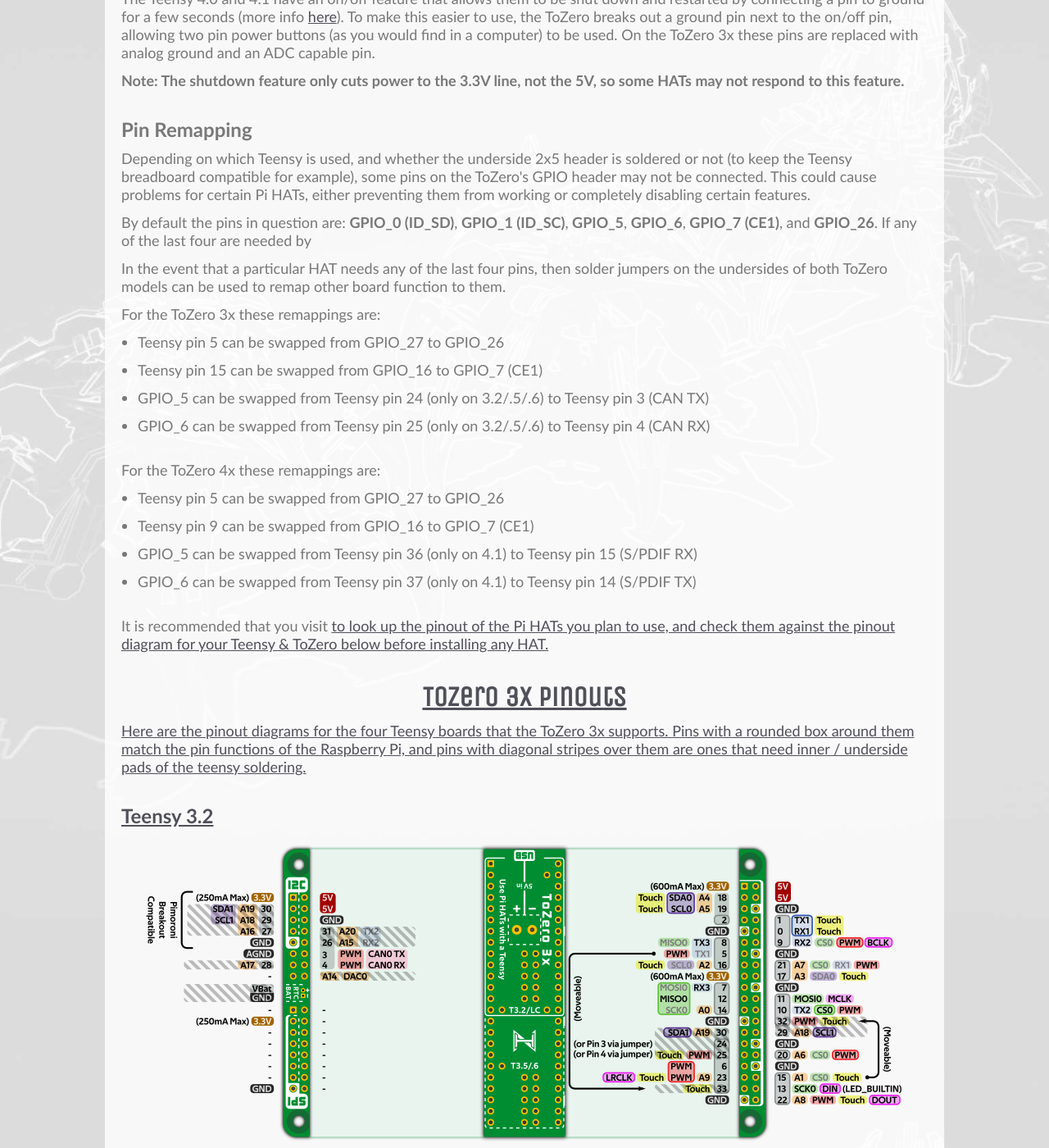
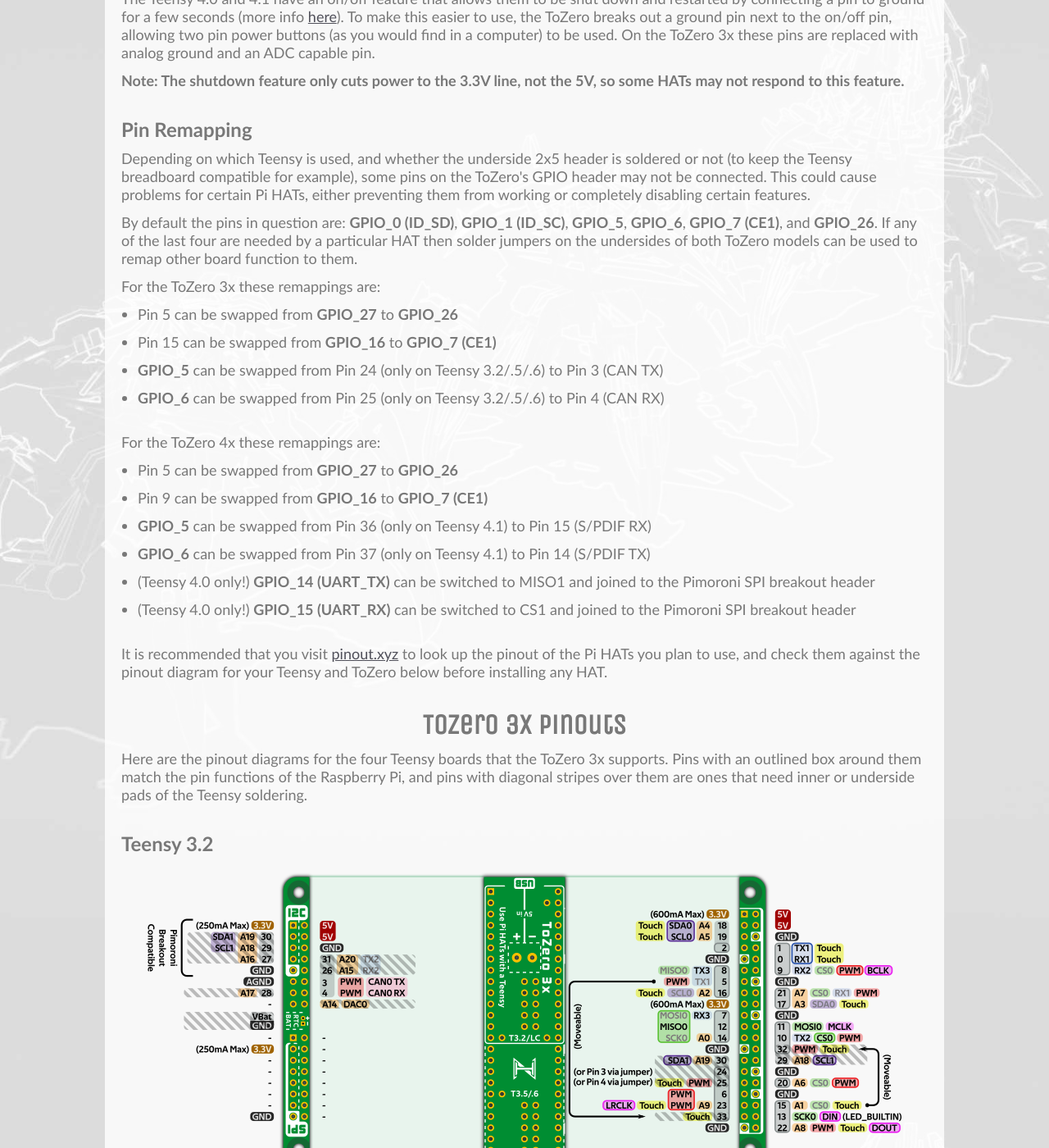
Before and after one commit to christophertmparrott/christophertmparrott.github.io, a Jekyll site: the page built from products/tozero/index.html, in a window 1280 px wide and 1400 px high, scrolled down 3041 px. Shown: the whole window at 82% size. Built offline with Jekyll 4.4.1, drawn with Linux system fonts in a browser that asks for light colours; some web fonts are replaced.

Commit message:
Fixed some formatting mistakes and added more pin mapping info

```diff
--- a/products/tozero/index.html
+++ b/products/tozero/index.html
@@ -69,33 +69,33 @@ description: An overview of the ToZero adapter boards
 
 				<p>Depending on which Teensy is used, and whether the underside 2x5 header is soldered or not (to keep the Teensy breadboard compatible for example), some pins on the ToZero's GPIO header may not be connected. This could cause problems for certain Pi HATs, either preventing them from working or completely disabling certain features.</p>
 
-				<p>By default the pins in question are: <b>GPIO_0 (ID_SD)</b>, <b>GPIO_1 (ID_SC)</b>, <b>GPIO_5</b>, <b>GPIO_6</b>, <b>GPIO_7 (CE1)</b>, and <b>GPIO_26</b>. If any of the last four are needed by</p>
-
-				<p>In the event that a particular HAT needs any of the last four pins, then solder jumpers on the undersides of both ToZero models can be used to remap other board function to them.</p>
+				<p>By default the pins in question are: <b>GPIO_0 (ID_SD)</b>, <b>GPIO_1 (ID_SC)</b>, <b>GPIO_5</b>, <b>GPIO_6</b>, <b>GPIO_7 (CE1)</b>, and <b>GPIO_26</b>. If any of the last four are needed by a particular HAT then solder jumpers on the undersides of both ToZero models can be used to remap other board function to them.</p>
 
 				<p>For the ToZero 3x these remappings are:</p>
 				<ul>
-					<li>Teensy pin 5 can be swapped from GPIO_27 to GPIO_26</li>
-					<li>Teensy pin 15 can be swapped from GPIO_16 to GPIO_7 (CE1)</li>
-					<li>GPIO_5 can be swapped from Teensy pin 24 (only on 3.2/.5/.6) to Teensy pin 3 (CAN TX)</li>
-					<li>GPIO_6 can be swapped from Teensy pin 25 (only on 3.2/.5/.6) to Teensy pin 4 (CAN RX)</li>
+					<li>Pin 5 can be swapped from <b>GPIO_27</b> to <b>GPIO_26</b></li>
+					<li>Pin 15 can be swapped from <b>GPIO_16</b> to <b>GPIO_7 (CE1)</b></li>
+					<li><b>GPIO_5</b> can be swapped from Pin 24 (only on Teensy 3.2/.5/.6) to Pin 3 (CAN TX)</li>
+					<li><b>GPIO_6</b> can be swapped from Pin 25 (only on Teensy 3.2/.5/.6) to Pin 4 (CAN RX)</li>
 				</ul>
 
 				<p>For the ToZero 4x these remappings are:</p>
 				<ul>
-					<li>Teensy pin 5 can be swapped from GPIO_27 to GPIO_26</li>
-					<li>Teensy pin 9 can be swapped from GPIO_16 to GPIO_7 (CE1)</li>
-					<li>GPIO_5 can be swapped from Teensy pin 36 (only on 4.1) to Teensy pin 15 (S/PDIF RX)</li>
-					<li>GPIO_6 can be swapped from Teensy pin 37 (only on 4.1) to Teensy pin 14 (S/PDIF TX)</li>
+					<li>Pin 5 can be swapped from <b>GPIO_27</b> to <b>GPIO_26</b></li>
+					<li>Pin 9 can be swapped from <b>GPIO_16</b> to <b>GPIO_7 (CE1)</b></li>
+					<li><b>GPIO_5</b> can be swapped from Pin 36 (only on Teensy 4.1) to Pin 15 (S/PDIF RX)</li>
+					<li><b>GPIO_6</b> can be swapped from Pin 37 (only on Teensy 4.1) to Pin 14 (S/PDIF TX)</li>
+					<li>(Teensy 4.0 only!) <b>GPIO_14 (UART_TX)</b> can be switched to MISO1 and joined to the Pimoroni SPI breakout header
+					<li>(Teensy 4.0 only!) <b>GPIO_15 (UART_RX)</b> can be switched to CS1 and joined to the Pimoroni SPI breakout header
 				</ul>
 
-				<p>It is recommended that you visit <a href="pinout.xyz" target="_blank"> to look up the pinout of the Pi HATs you plan to use, and check them against the pinout diagram for your Teensy & ToZero below before installing any HAT.</p>
+				<p>It is recommended that you visit <a href="pinout.xyz" target="_blank">pinout.xyz</a> to look up the pinout of the Pi HATs you plan to use, and check them against the pinout diagram for your Teensy and ToZero below before installing any HAT.</p>
 				<br />
 
 
 				<h2>ToZero 3x Pinouts</h2>
 
-				<p>Here are the pinout diagrams for the four Teensy boards that the ToZero 3x supports. Pins with a rounded box around them match the pin functions of the Raspberry Pi, and pins with diagonal stripes over them are ones that need inner / underside pads of the teensy soldering.</p>
+				<p>Here are the pinout diagrams for the four Teensy boards that the ToZero 3x supports. Pins with an outlined box around them match the pin functions of the Raspberry Pi, and pins with diagonal stripes over them are ones that need inner or underside pads of the Teensy soldering.</p>
 				<br />
 
 				<h3>Teensy 3.2</h3>
```
